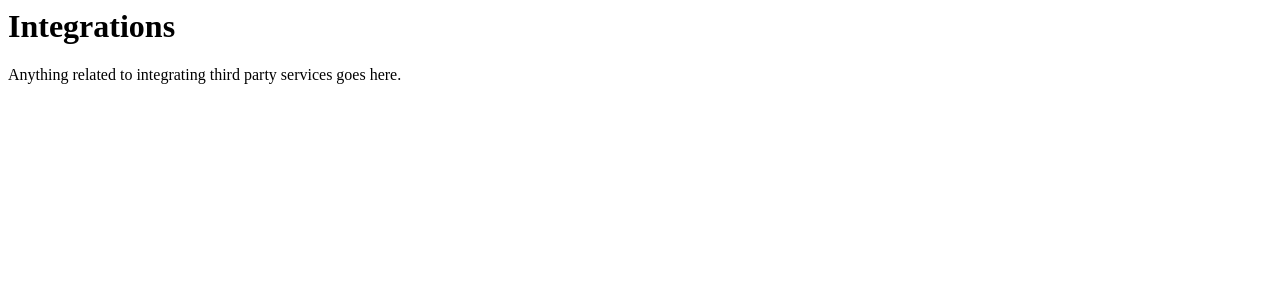
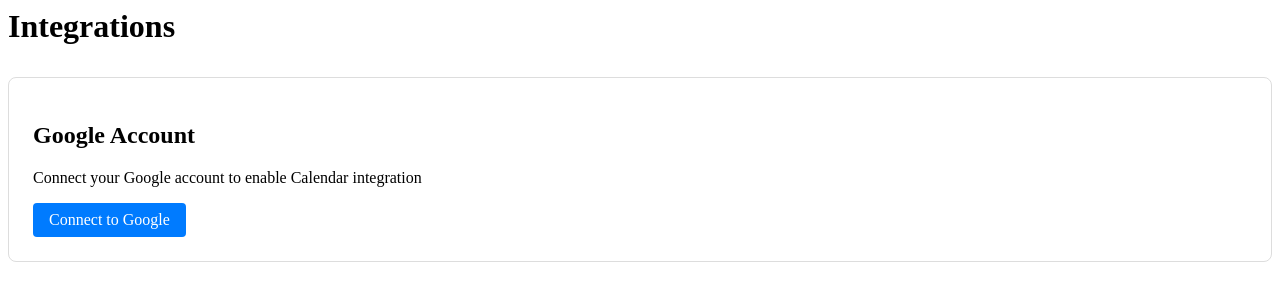
Before and after one commit to nicomiguelino/django-sandbox, a Django app: page /integrations/ in a window 1280 px wide. Shown: the top 301 px of the page. Run offline with Django 5.2, Linux system fonts and the light colour scheme.

Commit message:
feat: add support for Google Account integration

```diff
--- a/core/templates/core/integrations.html
+++ b/core/templates/core/integrations.html
@@ -1,3 +1,57 @@
 <h1>Integrations</h1>
 
-Anything related to integrating third party services goes here.
+<div class="integration-section">
+    <h2>Google Account</h2>
+
+    {% if google_connected %}
+        <div class="connected-status">
+            <span class="status-badge connected">Connected</span>
+            <p>Connected as: {{ google_email }}</p>
+            <form method="POST" action="{% url 'core:disconnect_google' %}">
+                {% csrf_token %}
+                <button type="submit" class="btn btn-danger">Disconnect Google Account</button>
+            </form>
+        </div>
+    {% else %}
+        <div class="connect-prompt">
+            <p>Connect your Google account to enable Calendar integration</p>
+            <a href="{% url 'core:google_oauth_init' %}" class="btn btn-primary">
+                Connect to Google
+            </a>
+        </div>
+    {% endif %}
+</div>
+
+<style>
+    .integration-section {
+        margin: 2rem 0;
+        padding: 1.5rem;
+        border: 1px solid #ddd;
+        border-radius: 8px;
+    }
+    .status-badge {
+        padding: 0.25rem 0.75rem;
+        border-radius: 1rem;
+        font-size: 0.875rem;
+    }
+    .status-badge.connected {
+        background-color: #28a745;
+        color: white;
+    }
+    .btn {
+        padding: 0.5rem 1rem;
+        border-radius: 4px;
+        text-decoration: none;
+        display: inline-block;
+    }
+    .btn-primary {
+        background-color: #007bff;
+        color: white;
+        border: none;
+    }
+    .btn-danger {
+        background-color: #dc3545;
+        color: white;
+        border: none;
+    }
+</style>
--- a/core/urls.py
+++ b/core/urls.py
@@ -1,8 +1,12 @@
 from django.urls import path
 from .views import IndexView, IntegrationsView
+from . import views
 
 app_name = 'core'
 urlpatterns = [
     path('', IndexView.as_view(), name='index'),
     path('integrations/', IntegrationsView.as_view(), name='integrations'),
+    path('google/init/', views.google_oauth_init, name='google_oauth_init'),
+    path('google/callback/', views.google_oauth_callback, name='google_oauth_callback'),
+    path('google/disconnect/', views.disconnect_google, name='disconnect_google'),
 ]
--- a/core/views.py
+++ b/core/views.py
@@ -1,4 +1,11 @@
 from django.views.generic import TemplateView
+from django.shortcuts import redirect
+from django.conf import settings
+from django.urls import reverse
+from google_auth_oauthlib.flow import Flow
+from google.oauth2.credentials import Credentials
+from googleapiclient.discovery import build
+import json
 
 
 class IndexView(TemplateView):
@@ -7,3 +14,81 @@ class IndexView(TemplateView):
 
 class IntegrationsView(TemplateView):
     template_name = 'core/integrations.html'
+
+    def get_context_data(self, **kwargs):
+        context = super().get_context_data(**kwargs)
+
+        # Check if user has connected Google account
+        google_connected = False
+        google_email = None
+
+        if self.request.session.get('google_credentials'):
+            google_connected = True
+            # Get user email using Google People API
+            credentials = Credentials(**json.loads(self.request.session['google_credentials']))
+            service = build('oauth2', 'v2', credentials=credentials)
+            user_info = service.userinfo().get().execute()
+            google_email = user_info.get('email')
+
+        context.update({
+            'google_connected': google_connected,
+            'google_email': google_email,
+        })
+        return context
+
+
+def google_oauth_init(request):
+    flow = Flow.from_client_secrets_file(
+        settings.GOOGLE_CLIENT_SECRETS_FILE,
+        scopes=[
+            'openid',
+            'https://www.googleapis.com/auth/calendar.readonly',
+            'https://www.googleapis.com/auth/userinfo.email'
+        ],
+        redirect_uri=request.build_absolute_uri(reverse('core:google_oauth_callback'))
+    )
+
+    authorization_url, state = flow.authorization_url(
+        access_type='offline',
+        include_granted_scopes='true'
+    )
+
+    request.session['google_oauth_state'] = state
+    return redirect(authorization_url)
+
+
+def google_oauth_callback(request):
+    state = request.session['google_oauth_state']
+
+    flow = Flow.from_client_secrets_file(
+        settings.GOOGLE_CLIENT_SECRETS_FILE,
+        scopes=[
+            'openid',
+            'https://www.googleapis.com/auth/calendar.readonly',
+            'https://www.googleapis.com/auth/userinfo.email'
+        ],
+        state=state,
+        redirect_uri=request.build_absolute_uri(reverse('core:google_oauth_callback'))
+    )
+
+    flow.fetch_token(authorization_response=request.build_absolute_uri())
+    credentials = flow.credentials
+
+    # Store credentials in session
+    request.session['google_credentials'] = json.dumps({
+        'token': credentials.token,
+        'refresh_token': credentials.refresh_token,
+        'token_uri': credentials.token_uri,
+        'client_id': credentials.client_id,
+        'client_secret': credentials.client_secret,
+        'scopes': credentials.scopes
+    })
+
+    return redirect('core:integrations')
+
+
+def disconnect_google(request):
+    if request.method == 'POST':
+        if 'google_credentials' in request.session:
+            del request.session['google_credentials']
+    return redirect('core:integrations')
--- a/pyproject.toml
+++ b/pyproject.toml
@@ -9,6 +9,9 @@ readme = "README.md"
 requires-python = ">=3.12"
 dependencies = [
     "Django==5.1.6",
+    "google-auth-oauthlib>=1.2.0",
+    "google-auth-httplib2>=0.2.0",
+    "google-api-python-client>=2.120.0",
 ]
 
 
```
Also changed, not shown: django_sandbox/settings.py (+9 -0 lines), 1 other file.
